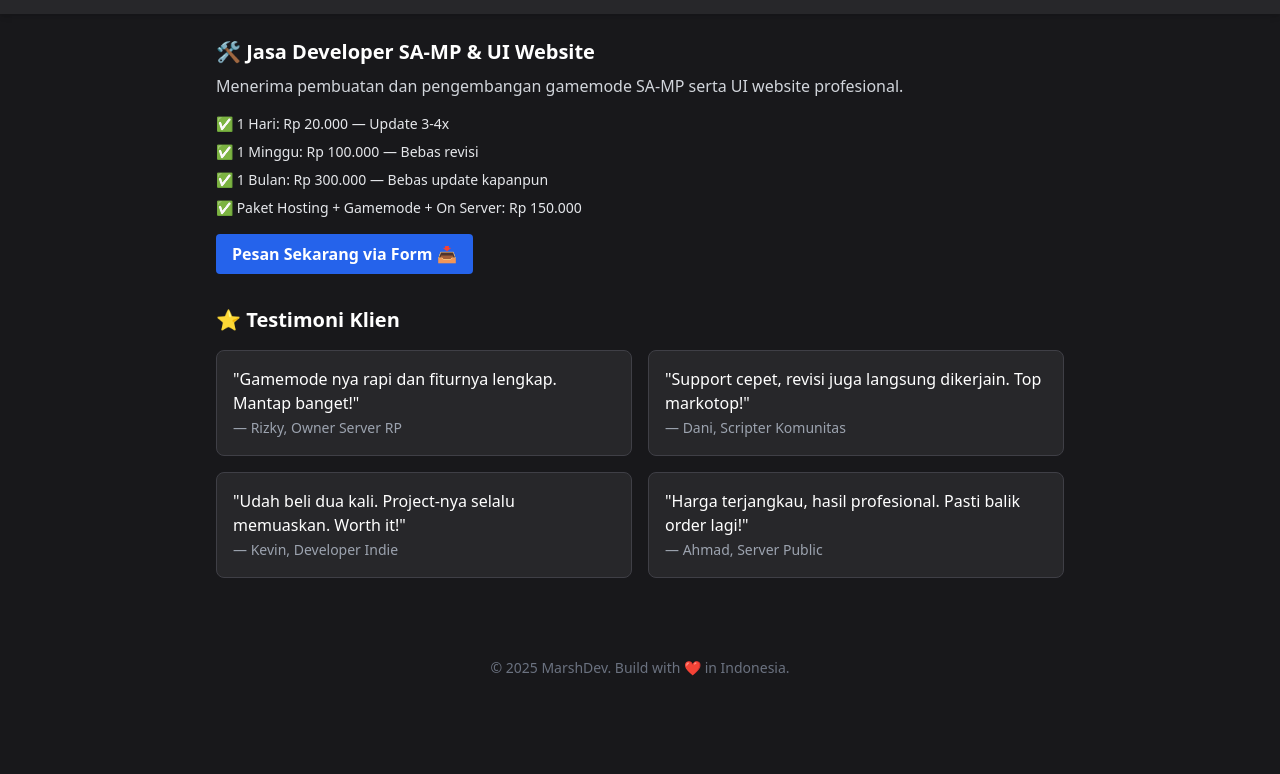
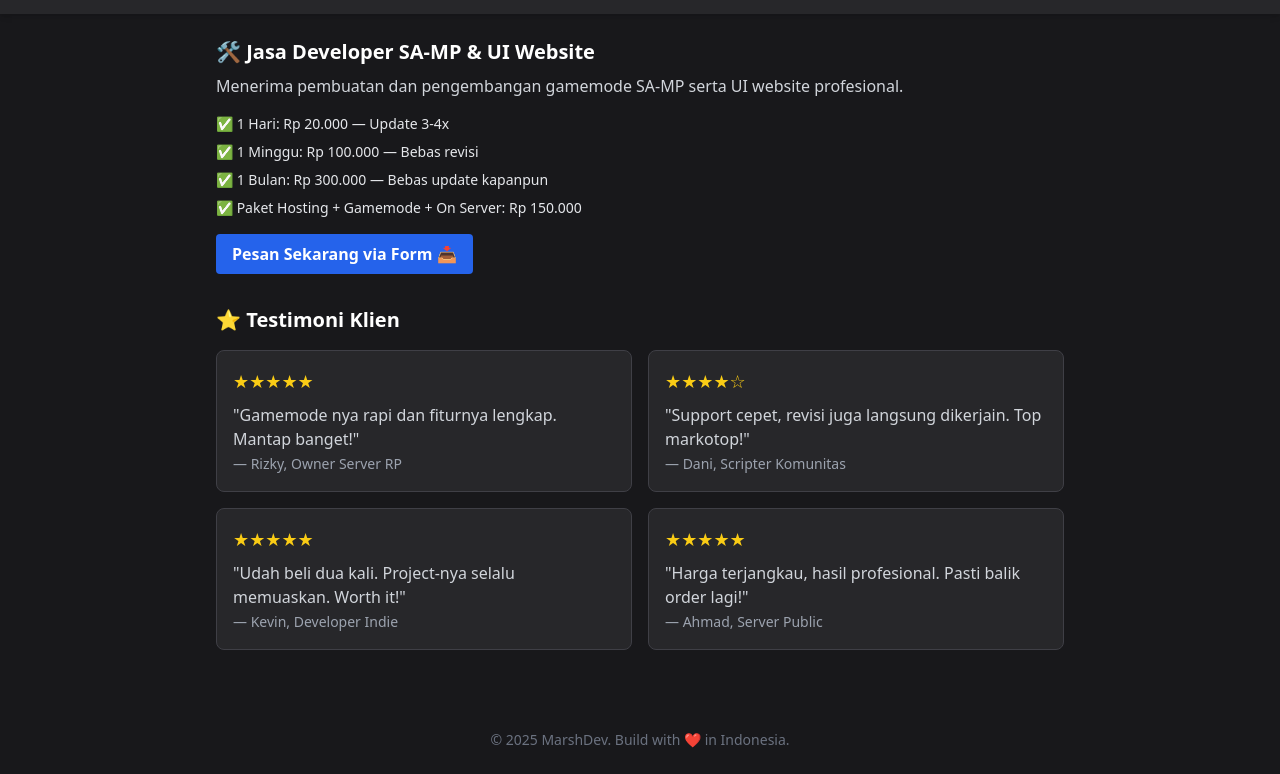
Before and after one commit to marshaaaldev/marshdev, a plain HTML site: page dashboard.html in a window 1280 px wide. Shown: the part 82-856 px from the top of the page. Before the commit the page ends 800 px from the top, so only its background shows below. Drawn offline with nearby package versions, Linux system fonts and the light colour scheme.

Commit message:
Update dashboard.html

```diff
--- a/dashboard.html
+++ b/dashboard.html
@@ -33,19 +33,31 @@
       <h2 class="text-xl font-semibold mb-4">⭐ Testimoni Klien</h2>
       <div class="grid grid-cols-1 md:grid-cols-2 gap-4">
         <div class="bg-zinc-800 p-4 rounded-lg border border-zinc-700">
-          <p>"Gamemode nya rapi dan fiturnya lengkap. Mantap banget!"</p>
+          <div class="flex items-center mb-2">
+            <span class="text-yellow-400 text-lg">★★★★★</span>
+          </div>
+          <p class="text-gray-300">"Gamemode nya rapi dan fiturnya lengkap. Mantap banget!"</p>
           <span class="text-sm text-gray-400">— Rizky, Owner Server RP</span>
         </div>
         <div class="bg-zinc-800 p-4 rounded-lg border border-zinc-700">
-          <p>"Support cepet, revisi juga langsung dikerjain. Top markotop!"</p>
+          <div class="flex items-center mb-2">
+            <span class="text-yellow-400 text-lg">★★★★☆</span>
+          </div>
+          <p class="text-gray-300">"Support cepet, revisi juga langsung dikerjain. Top markotop!"</p>
           <span class="text-sm text-gray-400">— Dani, Scripter Komunitas</span>
         </div>
         <div class="bg-zinc-800 p-4 rounded-lg border border-zinc-700">
-          <p>"Udah beli dua kali. Project-nya selalu memuaskan. Worth it!"</p>
+          <div class="flex items-center mb-2">
+            <span class="text-yellow-400 text-lg">★★★★★</span>
+          </div>
+          <p class="text-gray-300">"Udah beli dua kali. Project-nya selalu memuaskan. Worth it!"</p>
           <span class="text-sm text-gray-400">— Kevin, Developer Indie</span>
         </div>
         <div class="bg-zinc-800 p-4 rounded-lg border border-zinc-700">
-          <p>"Harga terjangkau, hasil profesional. Pasti balik order lagi!"</p>
+          <div class="flex items-center mb-2">
+            <span class="text-yellow-400 text-lg">★★★★★</span>
+          </div>
+          <p class="text-gray-300">"Harga terjangkau, hasil profesional. Pasti balik order lagi!"</p>
           <span class="text-sm text-gray-400">— Ahmad, Server Public</span>
         </div>
       </div>
```
